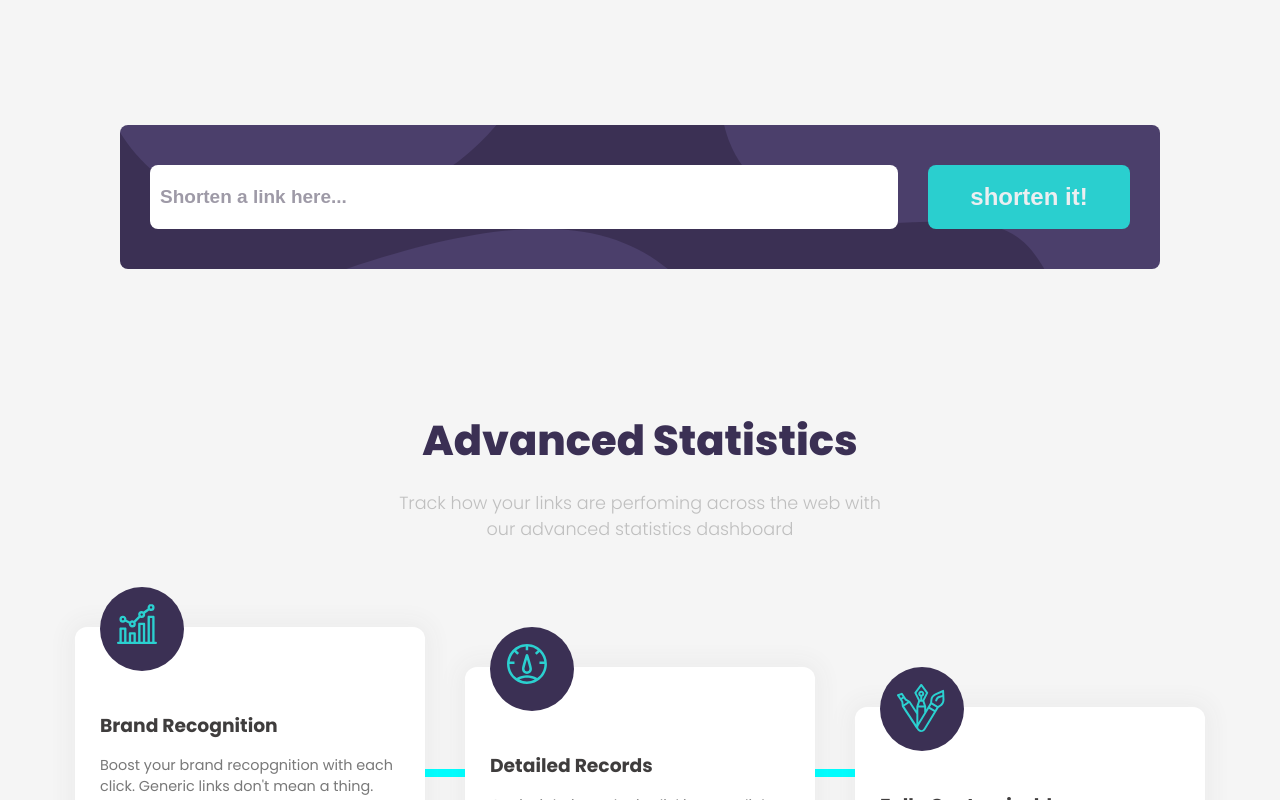
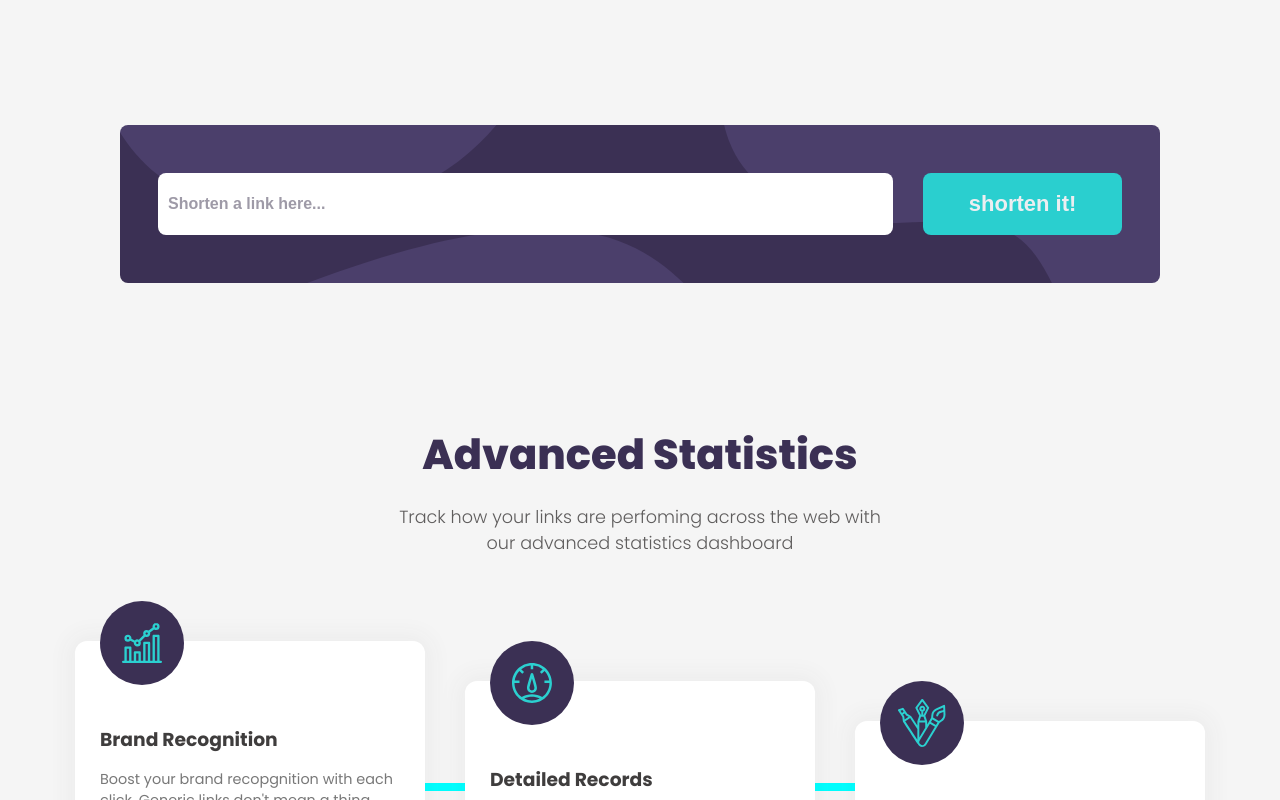
Before and after one commit to 0Kwanele0/url-shortening, a React (Create React App) app: page / in a window 1280 px wide. Shown: the part 620-1420 px from the top of the page. Built offline with nearby package versions, Linux system fonts and the light colour scheme.

Commit message:
fixed minor errors

```diff
--- a/src/components/nav/styles/nav.css
+++ b/src/components/nav/styles/nav.css
@@ -31,6 +31,7 @@
   display: -ms-flexbox;
   display: flex;
   list-style: none;
+  padding: 0;
 }
 
 .nav__list ul li {
--- a/src/components/nav/styles/nav.scss
+++ b/src/components/nav/styles/nav.scss
@@ -12,6 +12,7 @@
         ul{
             display: flex;
             list-style: none;
+            padding: 0;
             li{
                 padding: 0 13px;
             }
--- a/src/components/statistics/styles/statistics.css
+++ b/src/components/statistics/styles/statistics.css
@@ -57,7 +57,7 @@
 }
 
 .stats__sub-title {
-  color: #bfbfbf;
+  color: #5f5d5d;
   font-weight: 500;
   font-weight: 500;
   max-width: 490px;
@@ -135,6 +135,15 @@
   border-radius: 50%;
   position: relative;
   top: -40px;
+  display: -webkit-box;
+  display: -ms-flexbox;
+  display: flex;
+  -webkit-box-pack: center;
+      -ms-flex-pack: center;
+          justify-content: center;
+  -webkit-box-align: center;
+      -ms-flex-align: center;
+          align-items: center;
 }
 
 .stats__cards .indi h3 {
--- a/src/components/statistics/styles/statistics.scss
+++ b/src/components/statistics/styles/statistics.scss
@@ -34,7 +34,7 @@
         }
     }
     &__sub-title{
-        color: hsl(0, 0%, 75%);
+        color: hsl(0, 1%, 37%);
         font-weight: 500;
         font-weight: 500;
         max-width: 490px;
@@ -83,6 +83,9 @@
                 border-radius: 50%;
                 position: relative;
                 top: -40px;
+                display: flex;
+                justify-content: center;
+                align-items: center;
             }
             h3{
                 margin: 0;
--- a/src/components/url/styles/url.css
+++ b/src/components/url/styles/url.css
@@ -1,7 +1,7 @@
 .url {
   margin: 50px 20px;
   margin-bottom: 100px;
-  padding: 30px;
+  padding: 38px;
   background-color: #3b3054;
   border-radius: 16px;
   background-size: cover;
@@ -25,7 +25,7 @@
 }
 
 .url__input form input {
-  font-size: 19px;
+  font-size: 16px;
   border-radius: 8px;
   font-weight: 700;
   margin: 10px 0;
@@ -57,7 +57,7 @@
   font-weight: 700;
   border: none;
   outline: none;
-  font-size: 24px;
+  font-size: 22px;
   color: #eceef1;
   background-color: #2acfcf;
 }
--- a/src/components/url/styles/url.scss
+++ b/src/components/url/styles/url.scss
@@ -1,7 +1,7 @@
 .url{
     margin: 50px 20px;
     margin-bottom: 100px;
-    padding: 30px;
+    padding: 38px;
     background-color: hsl(257, 27%, 26%);
     border-radius:16px;
     background-size: cover;
@@ -14,7 +14,7 @@
             display: flex;
             flex-direction: column;
             input{
-                font-size: 19px;
+                font-size: 16px;
                 border-radius:8px;
                 font-weight: 700;
                 margin: 10px 0;
@@ -32,7 +32,7 @@
                 font-weight: 700;
                 border: none;
                 outline: none;
-                font-size: 24px;
+                font-size: 22px;
                 color: rgb(236, 238, 241);
                 background-color: hsl(180, 66%, 49%);
             }
```
Also changed, not shown: 2 other files (tests, documents, lock files or other folders).
